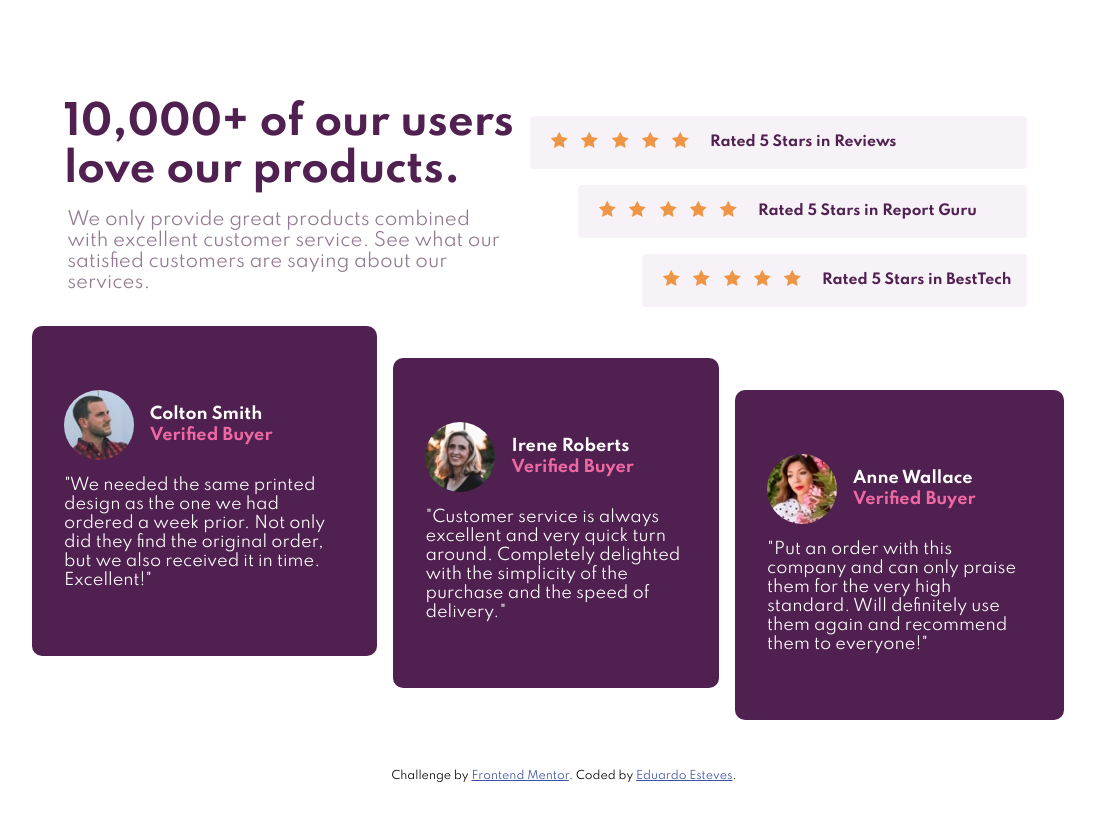
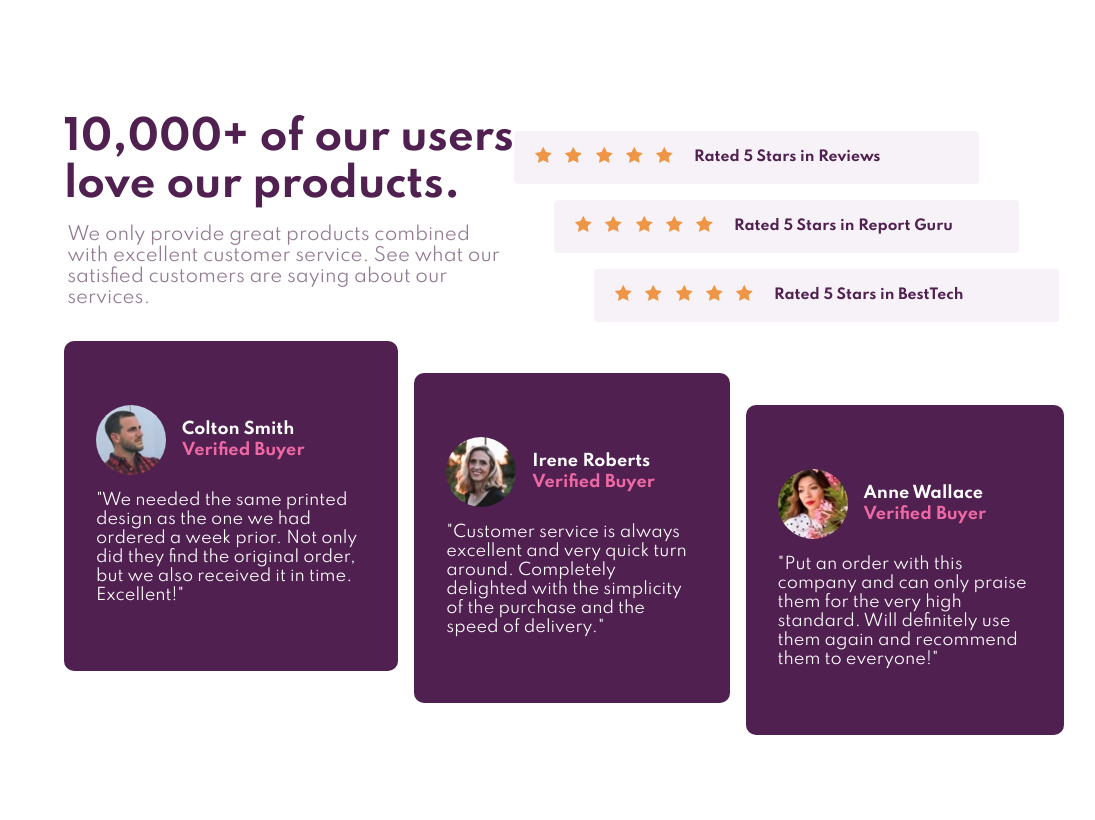
Before and after one commit to eduddz/social-proof-section-master, a plain HTML site: page index.html in a window 1536 px wide. Shown: the whole page, without its empty margins (204-1299 px from the left). Drawn offline with Linux system fonts and the light colour scheme.

Commit message:
Corrigindo layout

```diff
--- a/index.html
+++ b/index.html
@@ -3,32 +3,13 @@
   <head>
     <meta charset="UTF-8" />
     <meta name="viewport" content="width=device-width, initial-scale=1.0" />
-    <!-- displays site properly based on user's device -->
-
-    <link
-      rel="icon"
-      type="image/png"
-      sizes="32x32"
-      href="./images/favicon-32x32.png"
-    />
 
     <link rel="preconnect" href="https://fonts.gstatic.com">
     <link href="https://fonts.googleapis.com/css2?family=Spartan:wght@400;500;700&display=swap" rel="stylesheet">
 
     <link rel="stylesheet" href="style.css" />
 
-    <title>Frontend Mentor | Social proof section</title>
-
-    <!-- Feel free to remove these styles or customise in your own stylesheet 👍 -->
-    <style>
-      .attribution {
-        font-size: 11px;
-        text-align: center;
-      }
-      .attribution a {
-        color: hsl(228, 45%, 44%);
-      }
-    </style>
+    <title>Social proof section</title>
   </head>
   <body>
     <section>
@@ -42,7 +23,6 @@
       </did>
 
       <div class="box2">
-
         <li>
           <i>
             <img src="images/icon-star.svg" />
@@ -52,7 +32,7 @@
             <img src="images/icon-star.svg" />
           </i>
           Rated 5 Stars in Reviews</li>
-        <li style="margin-left: 4rem;">
+        <li>
           <i>
             <img src="images/icon-star.svg" />
             <img src="images/icon-star.svg" />
@@ -61,7 +41,7 @@
             <img src="images/icon-star.svg" />
           </i>
           Rated 5 Stars in Report Guru</li>
-        <li style="margin-left: 8rem;">
+        <li>
           <i>
             <img src="images/icon-star.svg" />
             <img src="images/icon-star.svg" />
@@ -72,7 +52,7 @@
           Rated 5 Stars in BestTech</li>
       </div>
       </div>
-      <div class="box3" style="margin-left: -2rem;">
+      <div class="box3">
         <div>
           <div class="header">
             <img src="images/image-colton.jpg" />
@@ -98,7 +78,7 @@
           delighted with the simplicity of the purchase and the speed of delivery."
         </div>
 
-        <div style="margin-top: 4rem;">
+        <div>
           <div class="header">
             <img src="images/image-anne.jpg" />
             <h2>
@@ -111,12 +91,5 @@
         </div>
       </div>
     </section>
-
-    <div class="attribution">
-      Challenge by
-      <a href="https://www.frontendmentor.io?ref=challenge" target="_blank"
-        >Frontend Mentor</a
-      >. Coded by <a href="#">Eduardo Esteves</a>.
-    </div>
   </body>
 </html>
--- a/style.css
+++ b/style.css
@@ -7,7 +7,7 @@
 
 body {
     font-family: 'Spartan', sans-serif;
-    width: 100vw;
+    width: 100%;
     height: 100vh;
 }
 
@@ -35,8 +35,9 @@ li {
     display: flex;
     flex-direction: column;
     align-items: center;
+    width: 100%;
     padding: .5rem;
-    margin: 1rem;
+    margin: 1rem 0;
     background-color: hsl(300, 24%, 96%);
     color: hsl(300, 43%, 22%);
     font-weight: 700;
@@ -46,10 +47,6 @@ i > img{
     padding: 0.3rem 0.2rem 0.6rem;
 }
 
-
-.box3 {
-    padding: 1rem;
-}
 
 .box3 > div {
     padding: 3rem 2rem;
@@ -88,6 +85,12 @@ h2 {
 
 @media (min-width: 1440px) {
 
+    body {
+        display: flex;
+        align-items: center;
+
+    }
+
     section {
         margin-top: 100px;
         display: flex;
@@ -122,6 +125,13 @@ h2 {
         font-size: 14px;
     }
 
+    li:nth-child(2) {
+        margin-left: 2.5rem;
+    }
+    li:nth-child(3) {
+        margin-left: 5rem;
+    }
+
     i > img {
         padding: 0 0.3rem;
     }
@@ -146,4 +156,8 @@ h2 {
         margin: 2rem 1rem 0;
     }
 
+    .box3 > div:nth-child(3) {
+        margin-top: 4rem;
+    }
+
 }
```
Also changed, not shown: design/desktop-design.jpg (deleted), design/desktop-preview.jpg (deleted), design/mobile-design.jpg (deleted), images/favicon-32x32.png (deleted), images/layout-desktop.png (added), images/layout-mobile.png (added), 3 other files.
